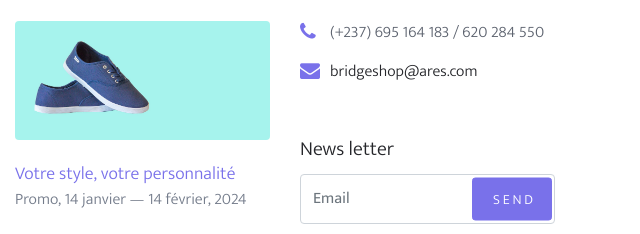
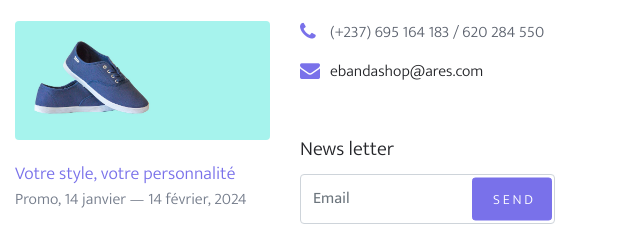
Before and after one commit to Essimbi/brigde-shop, a plain HTML site: page cart.html in a window 1280 px wide. Shown: the part 1229-1463 px from the top of the page, 640-1280 px from the left. Drawn offline with Linux system fonts and the light colour scheme; files whose address does not match are found by name.

Commit message:
Mise à jour de l'adresse mail

```diff
--- a/cart.html
+++ b/cart.html
@@ -351,7 +351,7 @@
                       >(+237) 695 164 183 / 620 284 550</a
                     >
                   </li>
-                  <li class="email">bridgeshop@ares.com</li>
+                  <li class="email">ebandashop@ares.com</li>
                 </ul>
               </div>
 
```
Also changed, not shown: contact.html (+1 -1 lines), index.html (+1 -1 lines), shop-single.html (+1 -1 lines), shop.html (+1 -1 lines).
